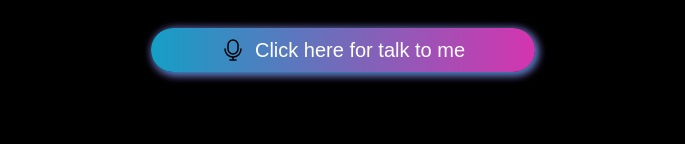
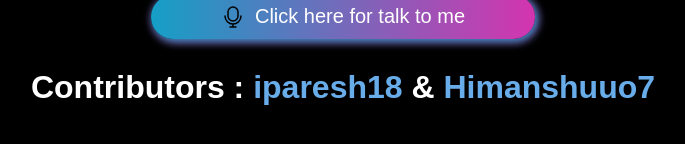
Before and after one commit to Himanshuuo7/aizara, a plain HTML site: page index.html in a window 1280 px wide. Shown: the part 502-646 px from the top of the page, without its empty margins (297-982 px from the left). Drawn offline with Linux system fonts and the light colour scheme; a web font is replaced by a local one.

Commit message:
added name

```diff
--- a/index.html
+++ b/index.html
@@ -18,7 +18,10 @@
         <img src="mic.svg" alt="mic">
         <span id="content">Click here for talk to me</span>
     </button>
+    <h1>Contributors : <span class="god">iparesh18</span> & <span class="god">Himanshuuo7</span></h1>
+
     </div>
+
     <script src="script.js"></script>
 </body>
 </html>
--- a/style.css
+++ b/style.css
@@ -125,3 +125,6 @@
         cursor: pointer;
     }
 }
+.god{
+    color: rgb(104, 173, 234);
+}
```
